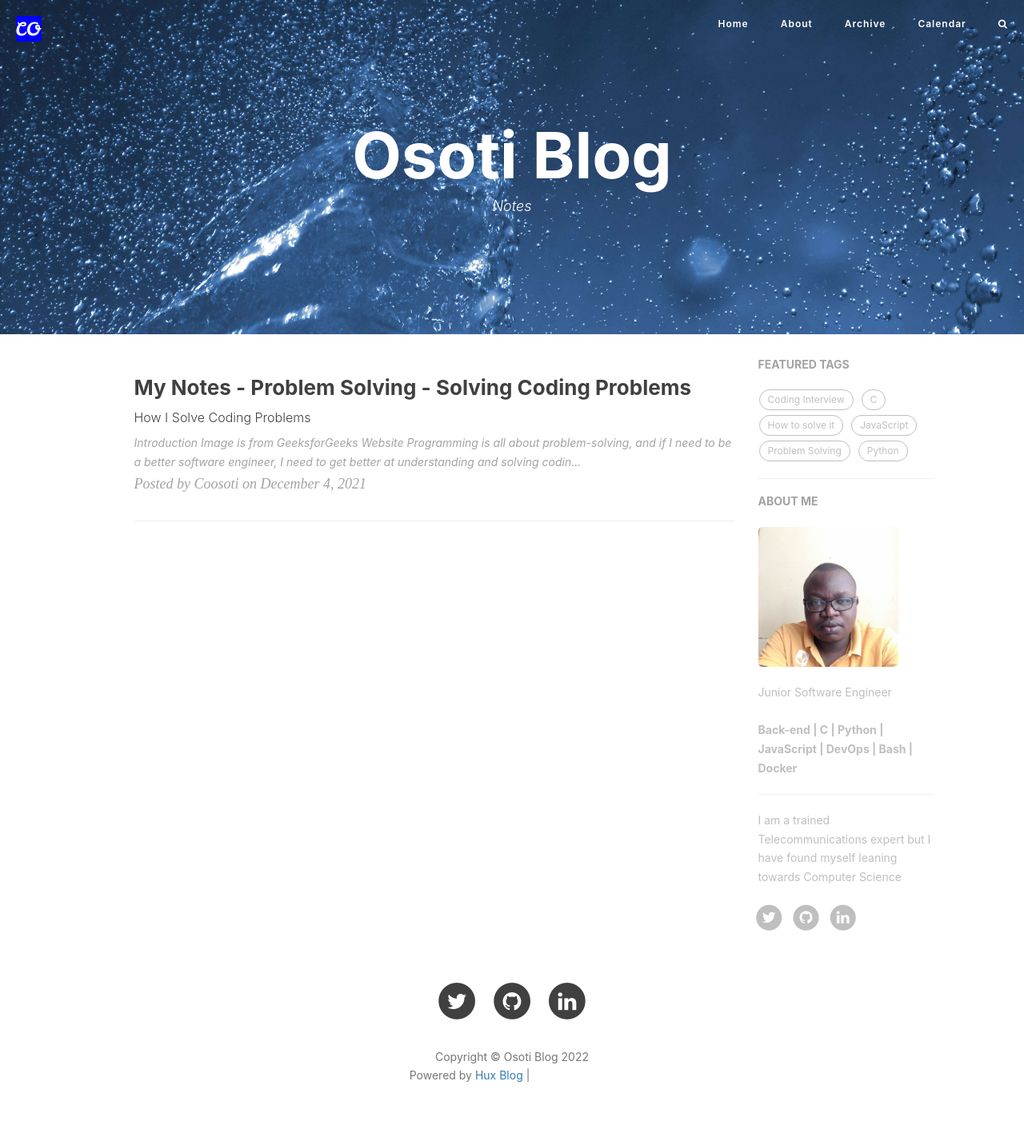
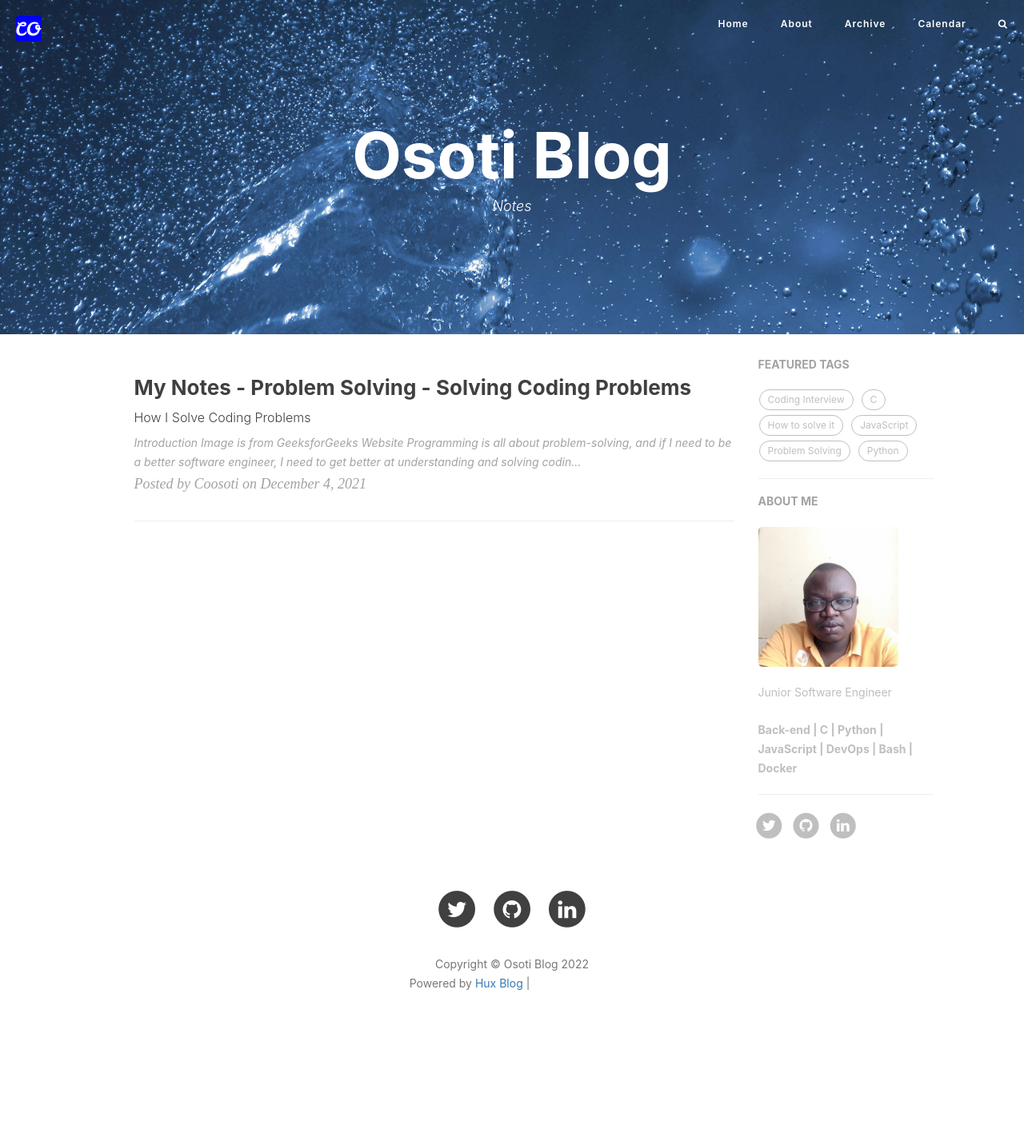
Before and after one commit to coosoti/blog, a Jekyll site: the page built from index.html, in a window 1280 px wide. Shown: the whole page at 80% size. Built offline with Jekyll 4.4.1, drawn with Linux system fonts in a browser that asks for light colours; nearby versions of some CDN libraries; the list of posts is cut into pages by our own code; comment, search, counter and statistics services are not loaded; after the commit the page ends 1307 px from its top, so only the background shows below that; grey boxes are pictures that could not be loaded.

Commit message:
updated about me descriptiion

```diff
--- a/_config.yml
+++ b/_config.yml
@@ -77,7 +77,7 @@
 
 # Sidebar settings
 sidebar: true                           # whether or not using Sidebar.
-sidebar-about-description: "Junior Software Engineer <br><br> <b> Back-end | C | Python | JavaScript | DevOps | Bash | Docker </b> <br> <hr/> I am a trained Telecommunications expert but I have found myself leaning towards Computer Science"
+sidebar-about-description: "Junior Software Engineer <br><br> <b> Back-end | C | Python | JavaScript | DevOps | Bash | Docker </b> <br> <hr/>"
 sidebar-avatar: /img/passport.jpeg      # use absolute URL, seeing it's used in both `/` and `/about/`
 
 
```
